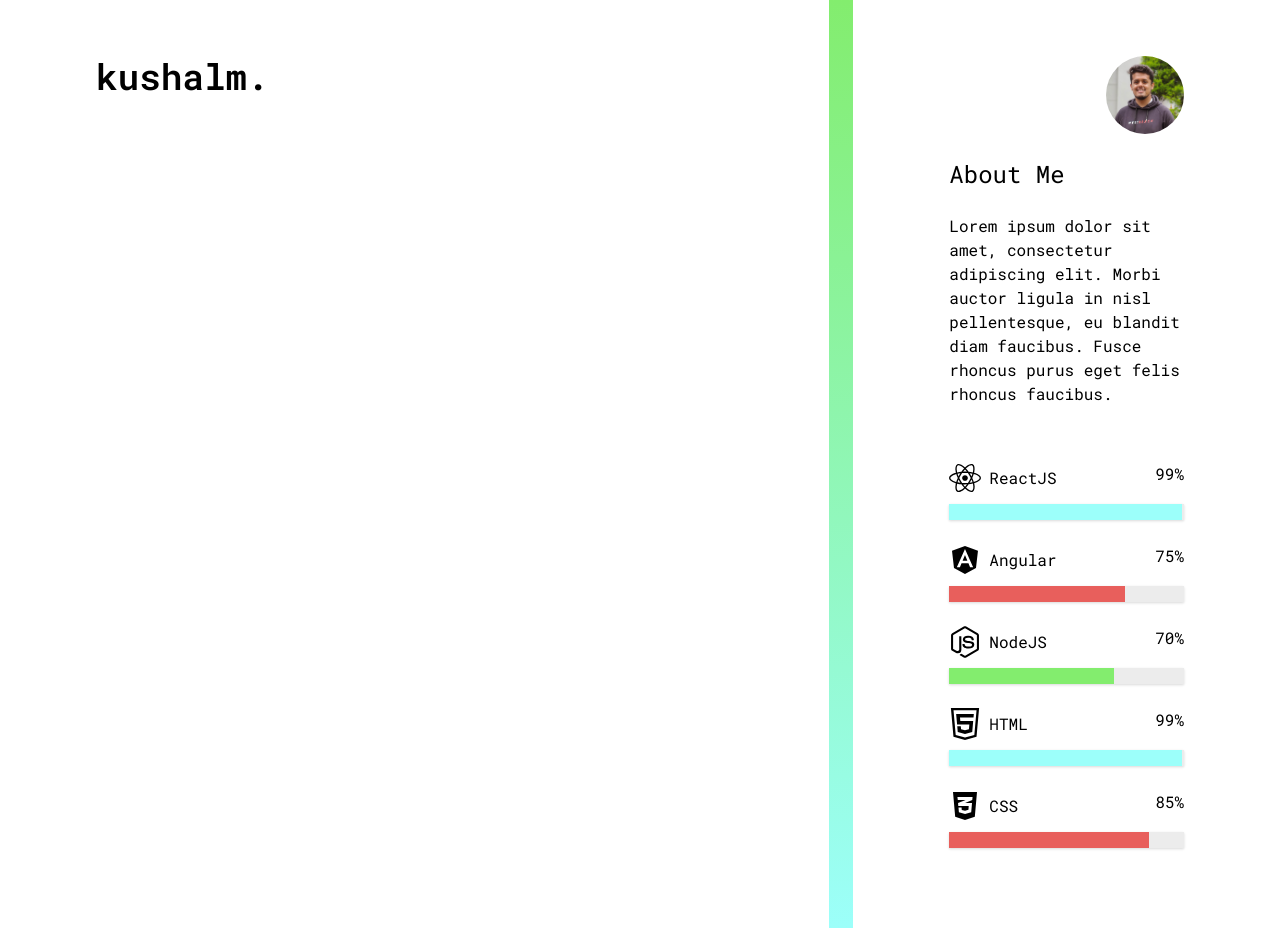
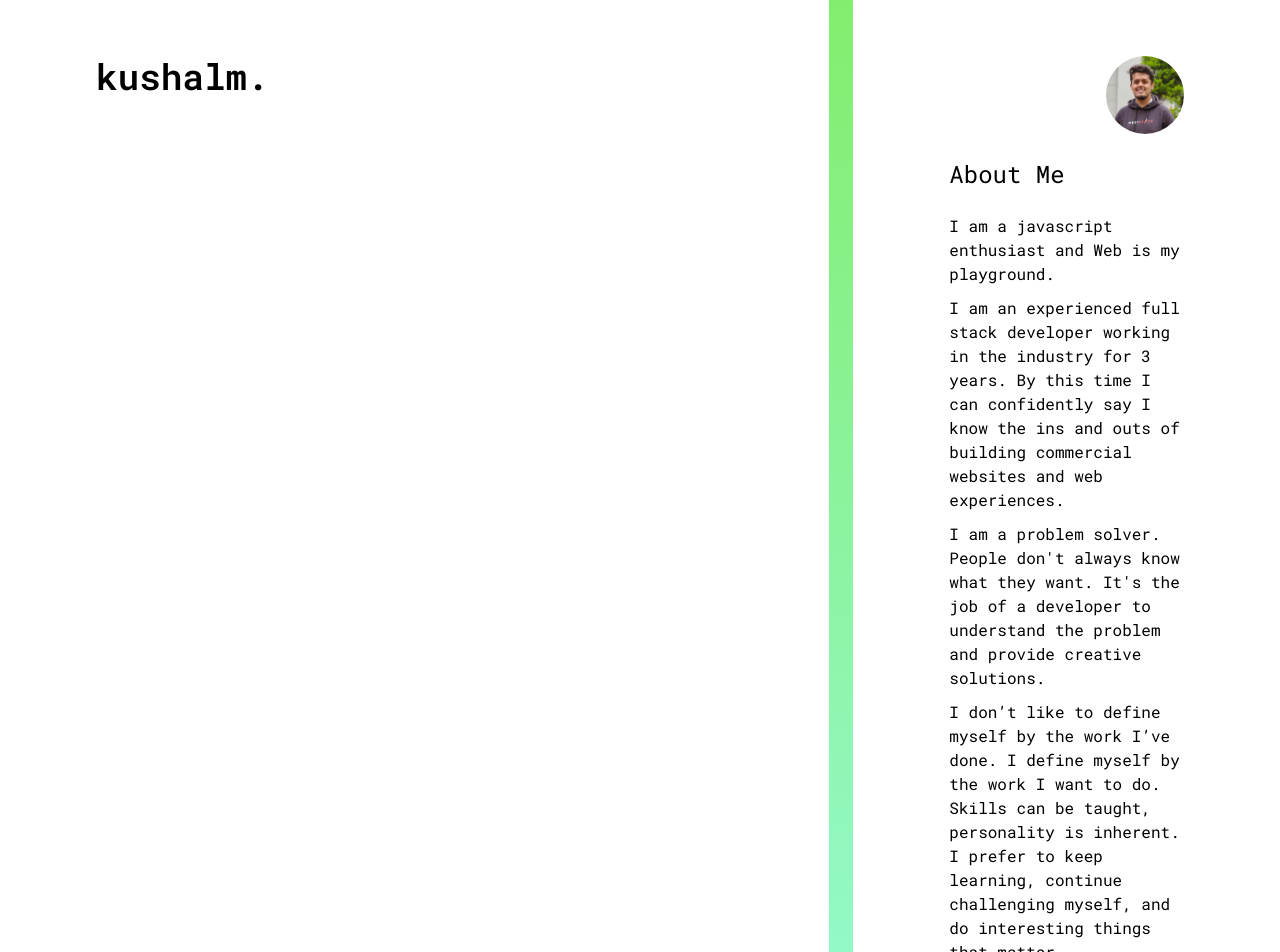
Before and after one commit to Kush28/portfolio, a Next.js app: page / in a window 1280 px wide. Shown: the top 952 px of the page. Before the commit the page ends 928 px from the top, so only its background shows below. Built offline with nearby package versions, Linux system fonts and the light colour scheme.

Commit message:
Folder structure updated

```diff
--- a/components/Badge.js
+++ b/components/Badge/Badge.js
@@ -1,7 +1,7 @@
 import React from 'react'
 import { FaAngular, FaCss3Alt, FaHtml5, FaNodeJs, FaReact } from 'react-icons/fa'
 import { ImHtmlFive2 } from 'react-icons/im'
-import ProgressBar from './ProgressBar'
+import ProgressBar from '../ProgressBar/ProgressBar'
 
 function getSkillDetails(skill) {
   switch (skill) {
--- a/components/Layout.js
+++ b/components/Layout/Layout.js
@@ -1,5 +1,5 @@
 import React from 'react'
-import SideNav from './SideNav'
+import SideNav from '../SideNav/SideNav'
 
 export default function Layout({ children }) {
   return (
--- a/components/SideNav.js
+++ /dev/null
@@ -1,28 +0,0 @@
-import React from 'react'
-import Badge from './Badge'
-
-export default function SideNav() {
-  return (
-    <div className="flex flex-col">
-      <div className="flex justify-end mb-paragraph">
-        <div className="rounded-full overflow-hidden w-4/12">
-          <img src="assets/avatar.jpg" />
-        </div>
-      </div>
-      <div className="mb-default">
-        <h2 className="mb-paragraph text-2xl">About Me</h2>
-        <p>
-          Lorem ipsum dolor sit amet, consectetur adipiscing elit. Morbi auctor ligula in nisl
-          pellentesque, eu blandit diam faucibus. Fusce rhoncus purus eget felis rhoncus faucibus.
-        </p>
-      </div>
-      <div>
-        <Badge skill="react" />
-        <Badge skill="angular" />
-        <Badge skill="node" />
-        <Badge skill="html" />
-        <Badge skill="css" />
-      </div>
-    </div>
-  )
-}
--- /dev/null
+++ b/components/SideNav/SideNav.js
@@ -0,0 +1,39 @@
+import React from 'react'
+import Badge from '../Badge/Badge'
+
+export default function SideNav() {
+  return (
+    <div className="flex flex-col">
+      <div className="flex justify-end mb-paragraph">
+        <div className="rounded-full overflow-hidden w-4/12">
+          <img src="/assets/avatar.jpg" />
+        </div>
+      </div>
+      <div className="mb-default text-md">
+        <h2 className="mb-paragraph text-2xl">About Me</h2>
+        <p className="mb-item">I am a javascript enthusiast and Web is my playground.</p>
+        <p className="mb-item">
+          I am an experienced full stack developer working in the industry for 3 years. By this time
+          I can confidently say I know the ins and outs of building commercial websites and web
+          experiences.
+        </p>
+        <p className="mb-item">
+          I am a problem solver. People don't always know what they want. It's the job of a
+          developer to understand the problem and provide creative solutions.
+        </p>
+        <p className="mb-item">
+          I don’t like to define myself by the work I’ve done. I define myself by the work I want to
+          do. Skills can be taught, personality is inherent. I prefer to keep learning, continue
+          challenging myself, and do interesting things that matter.
+        </p>
+      </div>
+      <div>
+        <Badge skill="react" />
+        <Badge skill="angular" />
+        <Badge skill="node" />
+        <Badge skill="html" />
+        <Badge skill="css" />
+      </div>
+    </div>
+  )
+}
--- a/pages/_app.js
+++ b/pages/_app.js
@@ -1,4 +1,4 @@
-import Layout from '../components/Layout'
+import Layout from '../components/Layout/Layout'
 import '../styles/index.css'
 
 export default function MyApp({ Component, pageProps }) {
--- a/pages/index.js
+++ b/pages/index.js
@@ -1,5 +1,5 @@
 import React from 'react'
-import Meta from '../components/Meta'
+import Meta from '../components/Meta/Meta'
 
 export default function Index() {
   return (
--- a/styles/index.css
+++ b/styles/index.css
@@ -18,8 +18,6 @@
   font-style: normal;
   font-weight: 400;
   src: url(/assets/fonts/roboto-mono.woff2) format('woff2');
-  unicode-range: U+0000-00FF, U+0131, U+0152-0153, U+02BB-02BC, U+02C6, U+02DA, U+02DC, U+2000-206F,
-    U+2074, U+20AC, U+2122, U+2191, U+2193, U+2212, U+2215, U+FEFF, U+FFFD;
 }
 
 @font-face {
@@ -27,8 +25,6 @@
   font-style: normal;
   font-weight: 700;
   src: url(/assets/fonts/roboto-mono-bold.woff2) format('woff2');
-  unicode-range: U+0000-00FF, U+0131, U+0152-0153, U+02BB-02BC, U+02C6, U+02DA, U+02DC, U+2000-206F,
-    U+2074, U+20AC, U+2122, U+2191, U+2193, U+2212, U+2215, U+FEFF, U+FFFD;
 }
 
 a {
--- a/tailwind.config.js
+++ b/tailwind.config.js
@@ -6,7 +6,7 @@ module.exports = {
         DEFAULT: '2rem',
         sm: '4rem',
         md: '4rem',
-        lg: '6rem',
+        lg: '4rem',
         xl: '6rem',
       },
     },
```
Also changed, not shown: components/Footer/Footer.js (renamed from components/Footer.js), components/Meta/Meta.js (renamed from components/Meta.js), components/ProgressBar/ProgressBar.js (renamed from components/ProgressBar.js).
